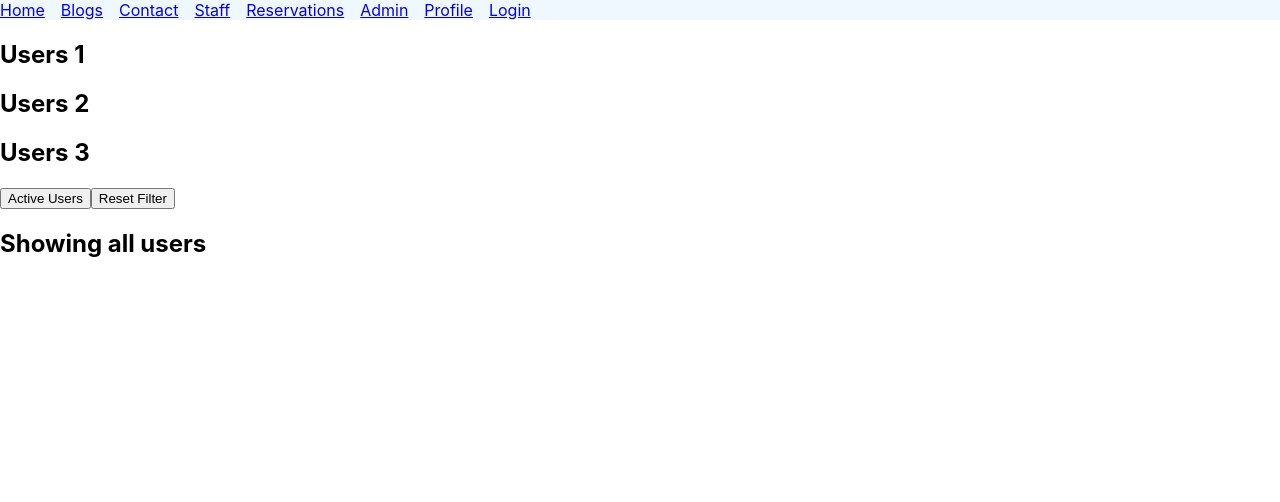
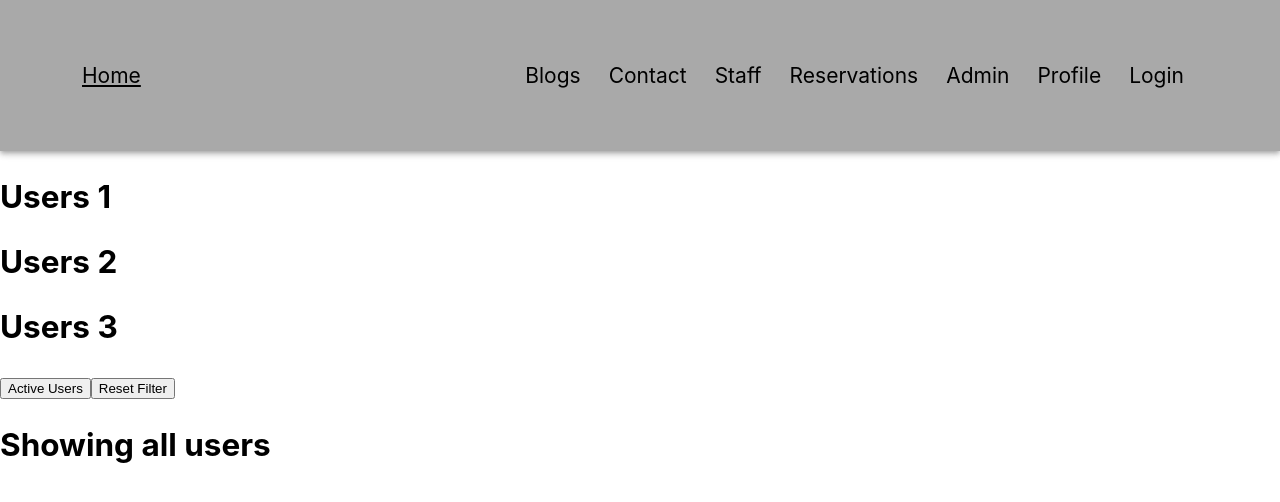
Before and after one commit to meiliizzsuju/roondayview, a React (Create React App) app: page /users in a window 1280 px wide. Shown: the top 502 px of the page. Built offline with nearby package versions, Linux system fonts and the light colour scheme.

Commit message:
Nav bar + side bar with styling

```diff
--- a/package.json
+++ b/package.json
@@ -5,6 +5,7 @@
   "dependencies": {
     "@emotion/react": "^11.10.5",
     "@emotion/styled": "^11.10.5",
+    "@mui/icons-material": "^5.11.9",
     "@mui/material": "^5.11.9",
     "@testing-library/jest-dom": "^5.16.5",
     "@testing-library/react": "^13.4.0",
--- a/src/App.js
+++ b/src/App.js
@@ -2,7 +2,7 @@ import React from 'react';
 import { Routes, Route } from 'react-router-dom';
 import { Home } from './components/Home';
 // import { Contact } from './components/Contact';
-import { NavBar } from './components/NavBar'
+import { NavBar } from './components/navbar/NavBar'
 import { OrderSummary } from './components/OrderSummary';
 import { NoMatch } from './components/NoMatch';
 import { RestaurantStaff } from './components/RestaurantStaff';
--- a/src/components/NavBar.jsx
+++ /dev/null
@@ -1,45 +0,0 @@
-import { NavLink } from 'react-router-dom'
-import { useAuth } from './Auth'
-
-export const NavBar = () => {
-    const navLinkStyles = ({ isActive }) => {
-        return {
-            fontWeight: isActive ? 'bold' : 'normal',
-            textDecoration: isActive ? 'none' : 'underline',
-        }
-    }
-    console.log(navLinkStyles)
-
-    const auth = useAuth()
-
-  return (
-    <nav className='primary-nav'>
-        <NavLink style={navLinkStyles} to='/'>
-            Home
-        </NavLink>
-        <NavLink style={navLinkStyles} to='/blog'>
-            Blogs
-        </NavLink>
-        <NavLink style={navLinkStyles} to='/contact'>
-            Contact
-        </NavLink>
-        <NavLink style={navLinkStyles} to='/staff'>
-            Staff
-        </NavLink>
-        <NavLink style={navLinkStyles} to='/reservation'>
-            Reservations
-        </NavLink>
-        <NavLink style={navLinkStyles} to='/Admin'>
-            Admin
-        </NavLink>
-        <NavLink style={navLinkStyles} to='/profile'>
-            Profile
-        </NavLink>
-        {!auth.user  && (
-           <NavLink style={navLinkStyles} to='/log-in'>
-           Login
-           </NavLink>
-        )}
-    </nav>
-  )
-}
--- /dev/null
+++ b/src/components/navbar/NavBar.jsx
@@ -0,0 +1,162 @@
+import { useState } from 'react'
+import { NavLink } from 'react-router-dom';
+import { useAuth } from '../Auth'
+
+import AppBar from "@mui/material/AppBar";
+import Toolbar from "@mui/material/Toolbar";
+import IconButton from "@mui/material/IconButton";
+import MenuIcon from "@mui/icons-material/Menu";
+import Container from "@mui/material/Container";
+import Box from "@mui/material/Box";
+
+import Drawer from "@mui/material/Drawer";
+import CloseIcon from "@mui/icons-material/Close";
+
+import './navbar.css';
+
+const Menu = (navLinkStyles,auth) =>{
+    return (
+        <nav className='primary-nav'>
+            <ul>
+                <li>
+                    <NavLink style={navLinkStyles} to='/blog'>
+                        Blogs
+                    </NavLink>
+                </li>
+                <li>
+                    <NavLink style={navLinkStyles} to='/contact'>
+                        Contact
+                    </NavLink>
+                </li>
+                <li>
+                    <NavLink style={navLinkStyles} to='/staff'>
+                        Staff
+                    </NavLink>
+                </li>
+                <li>
+                    <NavLink style={navLinkStyles} to='/reservation'>
+                        Reservations
+                    </NavLink>
+                </li>
+                <li>
+                    <NavLink style={navLinkStyles} to='/Admin'>
+                        Admin
+                    </NavLink>
+                </li>
+                <li>
+                    <NavLink style={navLinkStyles} to='/profile'>
+                        Profile
+                    </NavLink>
+                </li>
+                {!auth.user  && (
+                    <li>
+                        <NavLink style={navLinkStyles} to='/log-in'>
+                        Login
+                        </NavLink>
+                    </li>
+                )}
+
+            </ul>
+        </nav>
+    )
+}
+
+export const NavBar = () => {
+    const [open, setState] = useState(false);
+
+    const navLinkStyles = ({ isActive }) => {
+        return {
+            fontWeight: isActive ? 'bold' : 'normal',
+            textDecoration: isActive ? 'none' : 'underline',
+        }
+    }
+
+    console.log(open)
+
+    const toggleDrawer = (open) => (event) => {
+        if (
+          event.type === "keydown" &&
+          (event.key === "Tab" || event.key === "Shift")
+        ) {
+          return;
+        }
+        //changes the function state according to the value of open
+        setState(open);
+    };
+
+    const auth = useAuth()
+
+  return (
+    <AppBar position="static" className='navbar'>
+      <Container maxWidth="lg" disableGutters="true">
+        <div className='navbar__container'>
+            <NavLink style={navLinkStyles} to='/' >
+                Home
+            </NavLink>
+
+
+            <IconButton
+                edge="start"
+                color="inherit"
+                aria-label="open drawer"
+                onClick={toggleDrawer(true)}
+                sx={{
+                mr: 2,
+                display: {
+                    xs: "block",
+                    md: "none"
+                }
+                }}
+                className="navbar__button"
+            >
+                <MenuIcon />
+            </IconButton>
+
+            <Drawer
+                anchor="left"
+                //if open is true --> drawer is shown
+                open={open}
+                //function that is called when the drawer should close
+                onClose={toggleDrawer(false)}
+                //function that is called when the drawer should open
+                onOpen={toggleDrawer(true)}
+            >
+                <Box
+                sx={{
+                    p: 2,
+                    height: 1,
+                    backgroundColor: "#fff"
+                }}
+                >
+                <IconButton sx={{ mb: 2 }}>
+                    <CloseIcon onClick={toggleDrawer(false)} />
+                </IconButton>
+
+                <Box sx={{ mb: 2 }}>
+                    <Menu
+                        navLinkStyles={navLinkStyles}
+                        auth={auth}
+                    />
+                </Box>
+
+                </Box>
+            </Drawer>
+
+            <Box
+                sx={{
+                    display: {
+                        xs: "none",
+                        md: "block"
+                    }
+                }}
+            >
+                <Menu
+                    navLinkStyles={navLinkStyles}
+                    auth={auth}
+            />
+            </Box>
+        </div>
+      </Container>
+    </AppBar>
+  )
+}
--- /dev/null
+++ b/src/components/navbar/navbar.css
@@ -0,0 +1,62 @@
+.navbar.MuiPaper-root{
+    background-color: var(--color-primary);
+}
+
+.navbar__container{
+    position: relative;
+    display: flex;
+    flex-direction: column;
+    align-items: center;
+    justify-content: center;
+    padding: 2rem;
+}
+
+.navbar__container .navbar__button{
+    position: absolute;
+    left: 2rem;
+}
+
+.primary-nav ul{
+    list-style: none;
+    padding: 0;
+}
+
+.primary-nav li a{
+    padding: 1rem;
+    display: block;
+    text-decoration: none;
+    margin: 0;
+    color: #000;
+}
+.navbar__container a{
+    color: #000;
+}
+
+.primary-nav li a:hover{
+    text-decoration: underline;
+}
+.navbar__container a:active,
+.navbar__container a:focus,
+.primary-nav li a:active,
+.primary-nav li a:focus{
+    color: #000;
+}
+
+.primary-nav li a.active{
+    font-weight: bold;
+    text-decoration: underline;
+}
+
+
+@media screen and (min-width: 900px) {
+    .navbar__container{
+        flex-direction: row;
+        justify-content: space-between;
+        padding-left: 3rem;
+        padding-right: 3rem;
+    }
+
+    .primary-nav ul{
+        display: flex;
+    }
+}
--- a/src/index.css
+++ b/src/index.css
@@ -12,17 +12,24 @@ code {
   font-family: source-code-pro, Menlo, Monaco, Consolas, 'Courier New',
     monospace;
 }
-.primary-nav {
-  background-color: aliceblue;
-  padding: 16pc 32 px;
+
+:root {
+  --font-family: 'Lato', sans-serif;
+  --font-family-head: 'Rufina', serif;
+
+  --color-primary: #A9A9A9;
+
+  --color-text: #050505;
+  --color-text-light: #fff;
 }
 
-nav a {
-  margin-right: 16px;
+html{
+  font-size: 14px;
 }
 
-/*
-nav a.active {
-  text-decoration: none;
-  font-weight: bold;
-}*/
+
+@media screen and (min-width: 900px) {
+  body{
+    font-size: 1.5rem;
+  }
+}
```
Also changed, not shown: 1 other file (tests, documents, lock files or other folders).
